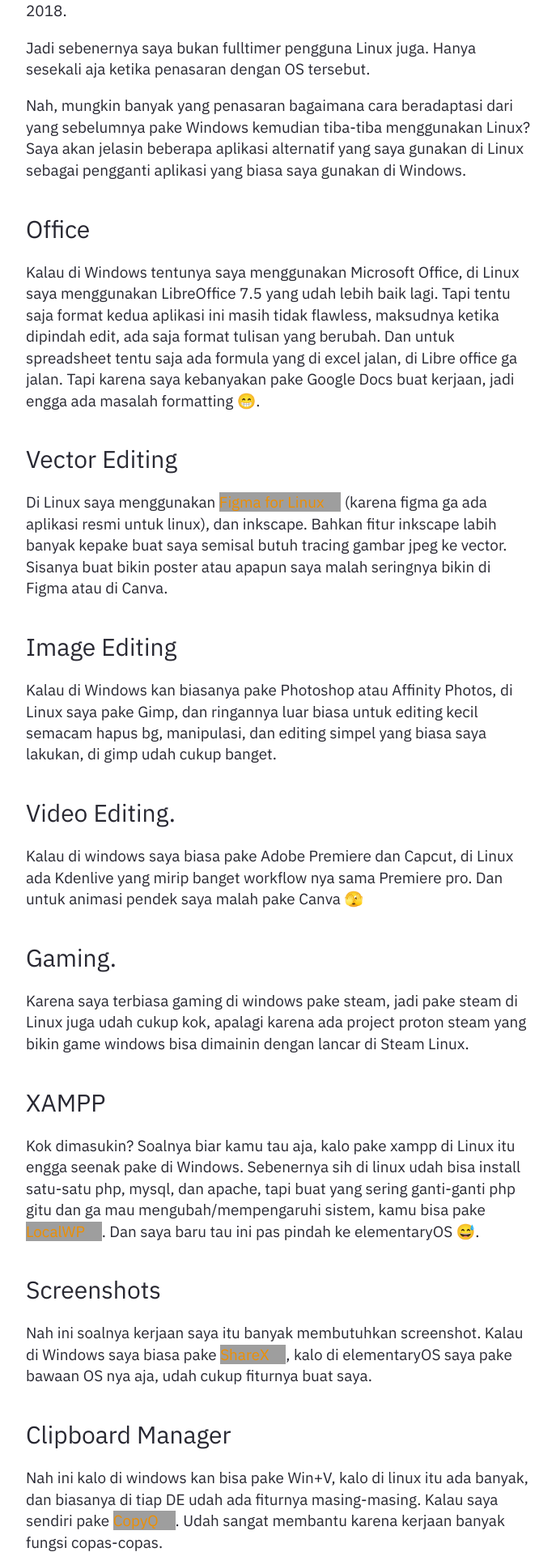
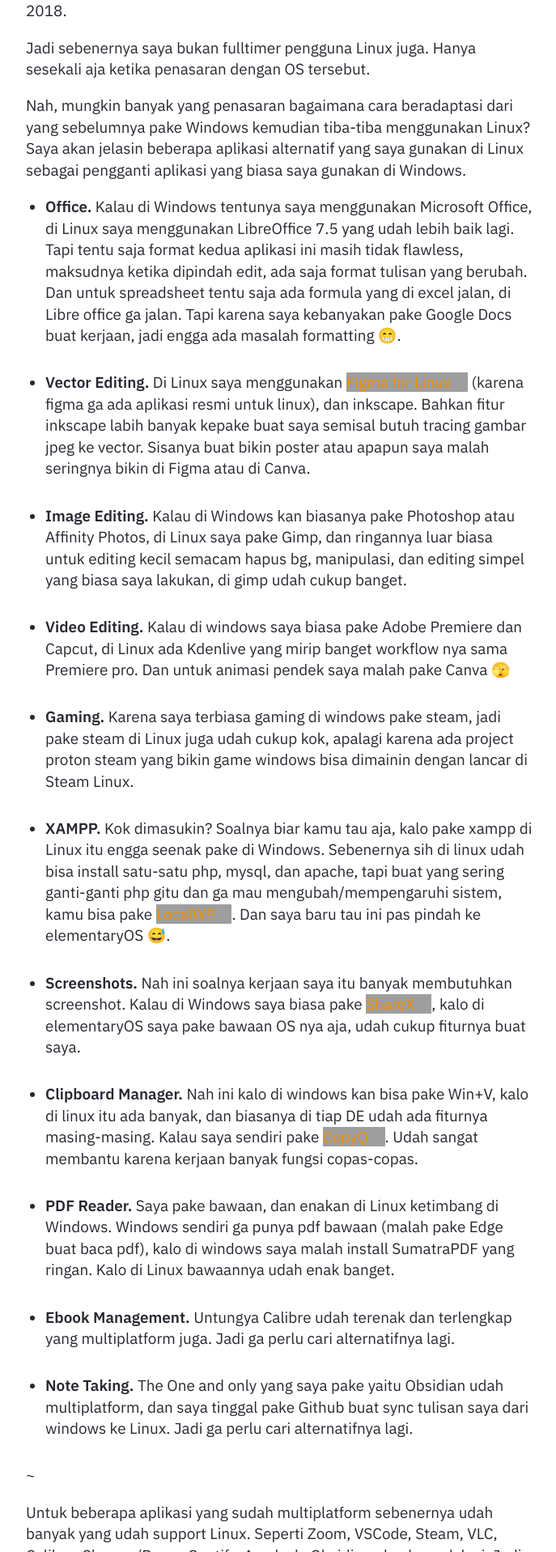
Before and after one commit to jksntn/little-garden, a Jekyll site: the page built from _notes/Public/nyicipin elementary os.md, in a window 1280 px wide. Shown: the part 1939-3856 px from the top of the page at 81% size, without its empty margins (294-981 px from the left). Built offline with Jekyll 4.4.1, drawn with Linux system fonts in a browser that asks for light colours; some of the changed text lies outside the part shown; grey boxes are pictures that could not be loaded.

Commit message:
fix layout responsive

```diff
--- a/_notes/Public/nyicipin elementary os.md
+++ b/_notes/Public/nyicipin elementary os.md
@@ -34,48 +34,27 @@
 
 Nah, mungkin banyak yang penasaran bagaimana cara beradaptasi dari yang sebelumnya pake Windows kemudian tiba-tiba menggunakan Linux? Saya akan jelasin beberapa aplikasi alternatif yang saya gunakan di Linux sebagai pengganti aplikasi yang biasa saya gunakan di Windows.
 
-### Office
+- **Office.** Kalau di Windows tentunya saya menggunakan Microsoft Office, di Linux saya menggunakan LibreOffice 7.5 yang udah lebih baik lagi. Tapi tentu saja format kedua aplikasi ini masih tidak flawless, maksudnya ketika dipindah edit, ada saja format tulisan yang berubah. Dan untuk spreadsheet tentu saja ada formula yang di excel jalan, di Libre office ga jalan. Tapi karena saya kebanyakan pake Google Docs buat kerjaan, jadi engga ada masalah formatting 😁.
 
-Kalau di Windows tentunya saya menggunakan Microsoft Office, di Linux saya menggunakan LibreOffice 7.5 yang udah lebih baik lagi. Tapi tentu saja format kedua aplikasi ini masih tidak flawless, maksudnya ketika dipindah edit, ada saja format tulisan yang berubah. Dan untuk spreadsheet tentu saja ada formula yang di excel jalan, di Libre office ga jalan. Tapi karena saya kebanyakan pake Google Docs buat kerjaan, jadi engga ada masalah formatting 😁.
+- **Vector Editing.** Di Linux saya menggunakan [Figma for Linux](https://github.com/Figma-Linux/figma-linux) (karena figma ga ada aplikasi resmi untuk linux), dan inkscape. Bahkan fitur inkscape labih banyak kepake buat saya semisal butuh tracing gambar jpeg ke vector. Sisanya buat bikin poster atau apapun saya malah seringnya bikin di Figma atau di Canva.
 
-### Vector Editing
+- **Image Editing.** Kalau di Windows kan biasanya pake Photoshop atau Affinity Photos, di Linux saya pake Gimp, dan ringannya luar biasa untuk editing kecil semacam hapus bg, manipulasi, dan editing simpel yang biasa saya lakukan, di gimp udah cukup banget.
 
-Di Linux saya menggunakan [Figma for Linux](https://github.com/Figma-Linux/figma-linux) (karena figma ga ada aplikasi resmi untuk linux), dan inkscape. Bahkan fitur inkscape labih banyak kepake buat saya semisal butuh tracing gambar jpeg ke vector. Sisanya buat bikin poster atau apapun saya malah seringnya bikin di Figma atau di Canva.
+- **Video Editing.** Kalau di windows saya biasa pake Adobe Premiere dan Capcut, di Linux ada Kdenlive yang mirip banget workflow nya sama Premiere pro. Dan untuk animasi pendek saya malah pake Canva 🫣
 
-### Image Editing
+-  **Gaming.** Karena saya terbiasa gaming di windows pake steam, jadi pake steam di Linux juga udah cukup kok, apalagi karena ada project proton steam yang bikin game windows bisa dimainin dengan lancar di Steam Linux.
 
-Kalau di Windows kan biasanya pake Photoshop atau Affinity Photos, di Linux saya pake Gimp, dan ringannya luar biasa untuk editing kecil semacam hapus bg, manipulasi, dan editing simpel yang biasa saya lakukan, di gimp udah cukup banget.
+- **XAMPP.** Kok dimasukin? Soalnya biar kamu tau aja, kalo pake xampp di Linux itu engga seenak pake di Windows. Sebenernya sih di linux udah bisa install satu-satu php, mysql, dan apache, tapi buat yang sering ganti-ganti php gitu dan ga mau mengubah/mempengaruhi sistem, kamu bisa pake [LocalWP](https://localwp.com/). Dan saya baru tau ini pas pindah ke elementaryOS 😅.
 
-### Video Editing.
+- **Screenshots.** Nah ini soalnya kerjaan saya itu banyak membutuhkan screenshot. Kalau di Windows saya biasa pake [ShareX](https://getsharex.com/), kalo di elementaryOS saya pake bawaan OS nya aja, udah cukup fiturnya buat saya.
 
-Kalau di windows saya biasa pake Adobe Premiere dan Capcut, di Linux ada Kdenlive yang mirip banget workflow nya sama Premiere pro. Dan untuk animasi pendek saya malah pake Canva 🫣
+- **Clipboard Manager.** Nah ini kalo di windows kan bisa pake Win+V, kalo di linux itu ada banyak, dan biasanya di tiap DE udah ada fiturnya masing-masing. Kalau saya sendiri pake [CopyQ](https://hluk.github.io/CopyQ/). Udah sangat membantu karena kerjaan banyak fungsi copas-copas.
 
-### Gaming.
-Karena saya terbiasa gaming di windows pake steam, jadi pake steam di Linux juga udah cukup kok, apalagi karena ada project proton steam yang bikin game windows bisa dimainin dengan lancar di Steam Linux.
+- **PDF Reader.** Saya pake bawaan, dan enakan di Linux ketimbang di Windows. Windows sendiri ga punya pdf bawaan (malah pake Edge buat baca pdf), kalo di windows saya malah install SumatraPDF yang ringan. Kalo di Linux bawaannya udah enak banget.
 
-### XAMPP
+- **Ebook Management.** Untungya Calibre udah terenak dan terlengkap yang multiplatform juga. Jadi ga perlu cari alternatifnya lagi.
 
-Kok dimasukin? Soalnya biar kamu tau aja, kalo pake xampp di Linux itu engga seenak pake di Windows. Sebenernya sih di linux udah bisa install satu-satu php, mysql, dan apache, tapi buat yang sering ganti-ganti php gitu dan ga mau mengubah/mempengaruhi sistem, kamu bisa pake [LocalWP](https://localwp.com/). Dan saya baru tau ini pas pindah ke elementaryOS 😅.
-
-### Screenshots
-
-Nah ini soalnya kerjaan saya itu banyak membutuhkan screenshot. Kalau di Windows saya biasa pake [ShareX](https://getsharex.com/), kalo di elementaryOS saya pake bawaan OS nya aja, udah cukup fiturnya buat saya.
-
-### Clipboard Manager
-
-Nah ini kalo di windows kan bisa pake Win+V, kalo di linux itu ada banyak, dan biasanya di tiap DE udah ada fiturnya masing-masing. Kalau saya sendiri pake [CopyQ](https://hluk.github.io/CopyQ/). Udah sangat membantu karena kerjaan banyak fungsi copas-copas.
-
-### PDF Reader.
-
-Saya pake bawaan, dan enakan di Linux ketimbang di Windows. Windows sendiri ga punya pdf bawaan (malah pake Edge buat baca pdf), kalo di windows saya malah install SumatraPDF yang ringan. Kalo di Linux bawaannya udah enak banget.
-
-### Ebook Management
-
-Untungya Calibre udah terenak dan terlengkap yang multiplatform juga. Jadi ga perlu cari alternatifnya lagi.
-
-### Note Taking
-
-The One and only yang saya pake yaitu Obsidian udah multiplatform, dan saya tinggal pake Github buat sync tulisan saya dari windows ke Linux. Jadi ga perlu cari alternatifnya lagi.
+- **Note Taking.** The One and only yang saya pake yaitu Obsidian udah multiplatform, dan saya tinggal pake Github buat sync tulisan saya dari windows ke Linux. Jadi ga perlu cari alternatifnya lagi.
 
 ~
 
--- a/assets/css/main.css
+++ b/assets/css/main.css
@@ -1124,11 +1124,11 @@
   border-left: 5px solid var(--color-border-light);
 }
 .content ol {
-  list-style-position: inside;
+  list-style-position: outside;
   }
   .content ol:not([type]) {
     list-style-type: decimal;
-    padding-left: 0px; }
+    padding-left: 1.5rem; }
     .content ol:not([type]).is-lower-alpha {
       list-style-type: lower-alpha; }
     .content ol:not([type]).is-lower-roman {
@@ -1141,9 +1141,9 @@
         display: contents;
     }
 .content ul {
-  list-style: inside;
+  list-style: outside;
   margin-top: 1rem;
-  padding-left: 0.4rem;
+  padding-left: 1.5rem;
   margin-block: 0;
 }
   .content ul ul {
--- a/assets/css/style.css
+++ b/assets/css/style.css
@@ -259,14 +259,6 @@
     grid-gap: 1rem 2rem;
 }
 
-.grid-32 {
-    column-count: 2 !important;
-    display: grid;
-    grid-template-columns: 2fr 1fr;
-    grid-gap: 1rem 2rem;
-    margin-bottom: 50px;
-}
-
 .related-group {
     width: 95% !important;
     height: 100%;
@@ -1570,6 +1562,22 @@
         grid-template-columns: repeat(1, 1fr);
         grid-gap: 0rem;
     }
+
+    .project-wrapper {
+        grid-template-columns: repeat(1, 1fr);
+        grid-gap: 0rem;
+    }
+
+    .grid-32 {
+        grid-template-columns: repeat(1, 1fr);
+        grid-gap: 0rem;
+    }
+
+    .grid-33 {
+        grid-template-columns: repeat(1, 1fr);
+        grid-gap: 0rem;
+    }
+
 }
 
 .work-meta {
```
Also changed, not shown: pages/about.md (+2 -0 lines).
